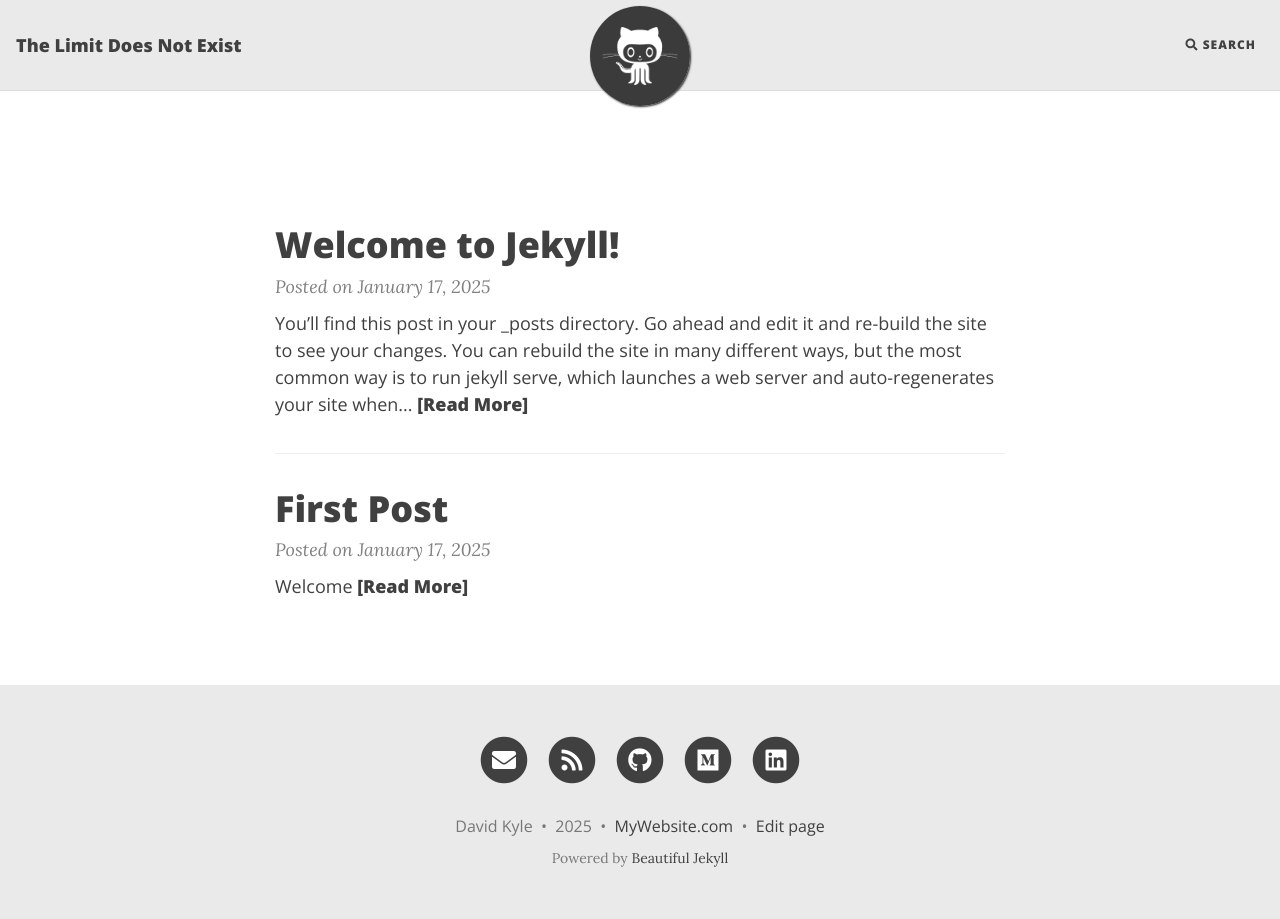
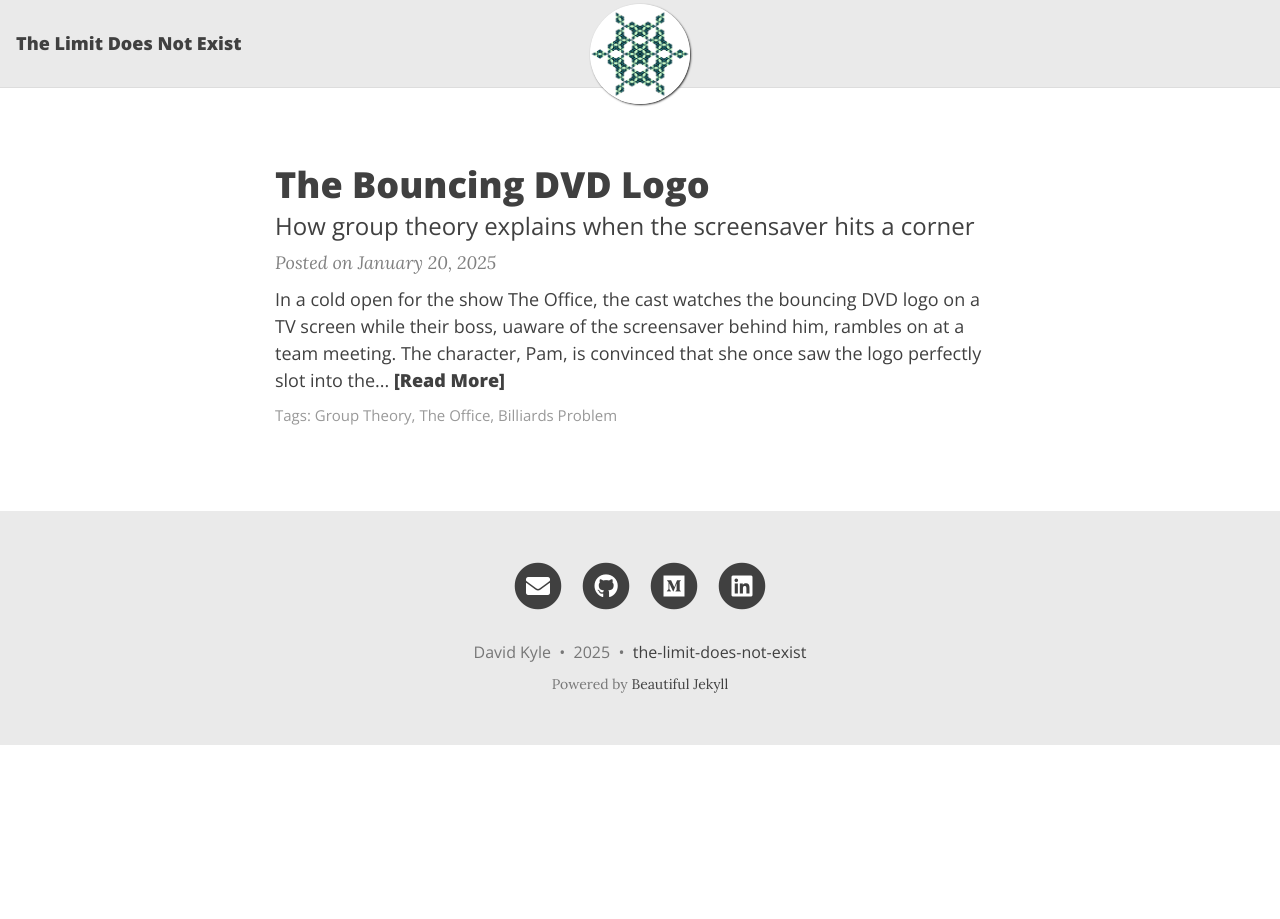
Before and after one commit to davidthemathman/the-limit-does-not-exist, a Jekyll site: the page built from index.markdown, in a window 1280 px wide. Built offline with Jekyll 4.4.1, drawn with Linux system fonts in a browser that asks for light colours; nearby versions of some CDN libraries; the list of posts is cut into pages by our own code; comment, search, counter and statistics services are not loaded; some of the changed lines change nothing that is shown.

Commit message:
add post

```diff
--- a/_config.yml
+++ b/_config.yml
@@ -20,14 +20,12 @@
 
 title: The Limit Does Not Exist
 author: David Kyle
-email: your-email@example.com
+email: davidnkyle@gmail.com
 description: >- # this means to ignore newlines until "baseurl:"
-  Write an awesome description for your new site here. You can edit this
-  line in _config.yml. It will appear in your document head meta (for
-  Google search results) and in your feed.xml site description.
+  Learn about inspiring mathematics without the burden of being overly academic.
 baseurl: "" # the subpath of your site, e.g. /blog
 url: "" # the base hostname & protocol for your site, e.g. http://example.com
-twitter_username: jekyllrb
+# twitter_username: jekyllrb
 github_username:  davidthemathman
 repository: davidthemathman/the-limit-does-not-exist
 
@@ -43,14 +41,14 @@ plugins:
 
 # Image to show in the navigation bar - works best with a square image
 # Remove this parameter if you don't want an image in the navbar
-avatar: "assets/img/avatar-icon.png"
+avatar: "assets/img/fractal.png"
 
 # By default, the image is cut into a circle. You can disable this behaviour by setting 'round-avatar: false'
 round-avatar: true
 
 # If you want to have an image logo in the top-left corner instead of having the title of the website,
 # then specify the following parameter
-# title-img: /assets/img/avatar-icon.png
+# title-img: /assets/img/fibonacci.png
 
 #####################################
 # --- Footer social media links --- #
@@ -61,11 +59,11 @@ round-avatar: true
 # Uncomment the links you want to show and add your information to each one.
 social-network-links:
   email: "davidnkyle@gmail.com"
-  rss: true  # remove this line if you don't want to show an RSS link at the bottom
+#  rss: true  # remove this line if you don't want to show an RSS link at the bottom
   github: davidthemathman
-  medium: https://medium.com/@david.kyle_13073
+  medium: david.kyle_13073
 #  reddit: yourname or r/yoursubreddit
-  linkedin: https://www.linkedin.com/in/david-kyle-357866128/
+  linkedin: david-kyle-357866128
 #  xing: yourname
 #  stackoverflow: "3943160/daattali"
 #  snapchat: deanat78
@@ -98,14 +96,14 @@ rss-description: This website is a virtual proof that I'm awesome
 
 # Select which social network share links to show in posts
 share-links-active:
-  twitter: true
+  twitter: false
   facebook: true
   linkedin: true
   vk: false
 
 # How to display the link to your website in the footer
 # Remove this if you don't want a link in the footer
-url-pretty: "MyWebsite.com"
+url-pretty: "the-limit-does-not-exist"
 
 # Add the website title to the title of every page
 title-on-all-pages: true
@@ -120,10 +118,10 @@ feed_show_excerpt: true
 feed_show_tags: true
 
 # Add a search button to the navbar
-post_search: true
+# post_search: true
 
 # Add a button in the footer to edit the current page. Only works if your website is hosted on GitHub
-edit_page_button: true
+# edit_page_button: true
 
 # Allow sub-menu items (second-level navigation menu items) to be longer than the top-level menu
 # If this setting is off, then long sub-menu words might get cut off
--- a/_posts/2025-01-17-first-post.md
+++ /dev/null
@@ -1,10 +0,0 @@
----
-layout: post
-title:  "First Post"
----
-
-# Welcome
-
-**Hello world**, this is my first Jekyll blog post.
-
-I hope you like it!
--- a/_posts/2025-01-17-welcome-to-jekyll.markdown
+++ /dev/null
@@ -1,36 +0,0 @@
----
-layout: post
-title:  "Welcome to Jekyll!"
-date:   2025-01-17 16:11:34 -0800
-categories: jekyll update
-mathjax: true
----
-You’ll find this post in your `_posts` directory. Go ahead and edit it and re-build the site to see your changes. You can rebuild the site in many different ways, but the most common way is to run `jekyll serve`, which launches a web server and auto-regenerates your site when a file is updated.
-
-Jekyll requires blog post files to be named according to the following format:
-
-`YEAR-MONTH-DAY-title.MARKUP`
-
-Where `YEAR` is a four-digit $$w$$ number, `MONTH` and `DAY` are both two-digit numbers, and `MARKUP` is the file extension representing the format used in the file. After that, include the necessary front matter. Take a look at the source for this post to get an idea about how it works.
-
-$$\\(e^{i \pi} = -1\))$$
-
-\\($$e^{i \pi} = -1$$\))
-
-$$e^{i \pi}$$
-
-Jekyll also offers powerful support for code snippets:
-
-{% highlight ruby %}
-def print_hi(name)
-  puts "Hi, #{name}"
-end
-print_hi('Tom')
-#=> prints 'Hi, Tom' to STDOUT.
-{% endhighlight %}
-
-Check out the [Jekyll docs][jekyll-docs] for more info on how to get the most out of Jekyll. File all bugs/feature requests at [Jekyll’s GitHub repo][jekyll-gh]. If you have questions, you can ask them on [Jekyll Talk][jekyll-talk].
-
-[jekyll-docs]: https://jekyllrb.com/docs/home
-[jekyll-gh]:   https://github.com/jekyll/jekyll
-[jekyll-talk]: https://talk.jekyllrb.com/
--- /dev/null
+++ b/_posts/2025-01-20-bouncing-logo.md
@@ -0,0 +1,128 @@
+---
+layout: post
+title: The Bouncing DVD Logo
+subtitle: How group theory explains when the screensaver hits a corner
+gh-repo: davidthemathman/the-limit-does-not-exist
+tags: [Group Theory, The Office, Billiards Problem]
+comments: true
+mathjax: true
+author: David Kyle
+---
+
+In a cold open for the show The Office, the cast watches the bouncing DVD logo on a TV screen while their boss, uaware of the screensaver behind him, rambles on at a team meeting.
+The character, Pam, is convinced that she once saw the logo perfectly slot into the corner of the screen. After a few near misses, the logo finally hits the corner and the cast cheers in excitement.
+
+![office](/assets/img/office_bouncing_logo.gif){: .mx-auto.d-block :}
+
+
+This cast is not the first to be mesmerized by the DVD screensaver. The question about the path of a bouncing object in a rectangle first came up in the context of billiards.
+Knowing what angle to cue the ball to get it into a corner pocket. Mathematicians took this concept and ran with it creating a bunch of problems around idealized billiards tables
+with perfect elasticity and no friction so that the ball could bounce indefinitely. There is a wealth of literature on the subject, considering all kinds of pool tables, including
+triangles, regular polygons, circles, ellipses, or arbitrary smooth boundaries.
+
+Given the extensive research on this fun problem, I know I won't be adding anything new to the topic, but I am excited to think about it all the same. I was particularly interested
+if the movement of the bouncing screensaver in a rectangular screen could be represented as an algebraic group.
+
+## Motivating Questions
+
+In particular, there are a few questions I want to answer. Given the starting position and slope of of the moving logo:
+
+1. Will the logo every hit a corner exactly? Which corners?
+2. How many bounces are between each corner hit?
+3. Which corner will the logo hit next and how many bounces until it does?
+
+![office](/assets/img/DVD_logo_bouncing.gif){: .mx-auto.d-block :}
+
+### Horizontal Case
+
+First, consider the case where DVD logo moves horizontally side-to-side. I'm going to try to represent the movement with modular arithmetic. To do so, let's assume that the logo is moving
+(it's not stationary), then the logo could be anywhere along the width of the screen, $$w$$. However, the logo also has two modes of movement, either moving to the left or moving to the right.
+So, rather than considering only the location of the point, I'll consider the distance of the point along the path out and back starting from the left edge. So, while a point at $$w/2$$ moving
+to the right is at the same position as a point at $$w/2$$ moving to the left, they are at different points along their journey. The first one being in the first half, having gone distance $$w/2$$
+and the second one already in the second half of the trip being distance $$\frac {3w}2$$ from the starting point. The addition operator modulo $$2w$$ represents the location of the point with the
+sum of the two distances.
+
+<img src="/assets/img/back_and_forth.png" alt="drawing" width="300" style="display: block; margin: 0 auto"/>
+
+The horizontal movement case is simple. If the logo starts along the top edge, it will alternate between the top two corners. If it's along the bottom edge, it will alternate between the bottom two corners.
+Otherwise, it never hits any corners. The vertical case is similar.
+
+### Diagonal Case
+
+Now, let's think about when the movement is some diagonal (not vertical, horizontal, or stationary). First, I note that when moving on a diagonal, the horizontal and vertical components of the moving logo
+operate independently. Whenever, the logo hits a left or right wall, the horizontal component of it's trajectory flips, but the vertical component remains constant and vice versa for the top and bottom walls
+of the screen. When the logo hist a corner exactly, screensavers typically reverse their path in a 180 degree turn (which is the same as a horizontal and vertical flip). Since the physics of the path of the
+ball has independent components, I can represent it's position as the external direct product of two cyclic groups $$[0, 2w) \oplus [0, 2h)$$ where $$w, h$$ are the width and height of the screen and
+the operation is modular addition of real numbers. You can think of the $$x$$ component representing the horizontal out-and-back distance and the $$y$$ component as the vertical out-and-back distance.
+It may be helpful to think of the topology of this group as a torus.
+
+![torus](/assets/img/modular_2d.png){: .mx-auto.d-block :}
+
+The rectangular group $$[0, 2w) \oplus [0, 2h)$$ is isomorphic to the group $$[0, 2) \oplus [0, 2)$$ and for convenience, I'll be using this group. This is essentially normalizing the screen height
+and width to create a unit square screen. Also, I'll be referring to a points location $$(x, y) \in [0, 2) \oplus [0, 2)$$ in terms of the group, not the physical location on the screen. So, a point
+at $$(0.5, 0.5)$$ and one at $$(1.5, 1.5)$$ both are located in the middle of the screen, but are at different points in their cyclic paths and so are considered distinct points. I'll refer to $$[0, 2)
+\oplus [0, 2)$$ simply as $$[0, 2)^2$$ assuming it's clear that it's an external direct product under real modular addition.
+
+Suppose the path of the logo goes through point $$(x_0, y_0)$$ with rational slope $$n/d$$ where $$n, d$$ are nonzero integers and $$|n|$$ and $$|d|$$ are relatively prime (i.e. the fraction is simplified).
+ The equation of this line is
+
+$$n(x - x_0) = d(y - y_0)$$
+
+where the operation is real addition modulo 2. It's important that the coefficients $$n, d$$ in this equation are integers because in general scalar multiplication is not well-defined for
+modular addition. So, $$n$$ and $$d$$ are interpreted in the typical group theory context as a $$n$$ and $$d$$ summand with negatives representing inverses.
+
+<img src="/assets/img/line_in_torus.png" alt="drawing" width="300" style="display: block; margin: 0 auto"/>
+
+Rearranging this formula, I get
+
+$$nx - dy = nx_0 - dy_0.$$
+
+### The Homomorphism
+
+The function $$\phi((x, y)) = nx - dy$$ is a homomorphism from $$[0, 2)^2$$ to $$[0, 2)$$. Proof: Let $$(x, y)$$ and $$(x', y')$$ be in $$[0, 2)^2$$. Then,
+
+$$\phi((x, y) + (x', y'))$$
+
+$$ = \phi(x + x', y + y')$$
+
+$$ = n(x + x') - d(y + y')$$
+
+$$ = nx - dy + nx' - dy'$$
+
+$$ = \phi((x, y)) + \phi((x', y')).$$
+
+The kernel, a normal subgroup of $$[0, 2)^2$$ represents the set of points in the path of the bouncing logo with slope $$n/d$$ in the situation when the starting position $$(x_0, y_0)$$
+satisfies $$nx_0 - dy_0 = 0$$.
+
+$$\ker(\phi) = \{(x, y) : nx - dy = 0\} \triangleleft [0, 2)^2$$
+
+For other starting positions where $$nx_0 - dy_0$$ is not necessarily zero, the set of points in the path of the bouncing logo is a coset of $$\ker(\phi)$$ given by the isomorphism
+$$\phi((x_0, y_0)) \rightarrow (x_0, y_0) + \ker(\phi)$$ from $$\phi([0, 2)^2)$$ to $$[0, 2)^2 / \ker(\phi)$$. Also, $$\phi([0, 2)^2) = [0, 2)$$. Proof: Let $$z \in [0, 2)$$. Since $$n \ne 0$$,
+
+$$\phi((z/n, 0)) = n (z/n) + d(0) = z.$$
+
+This means the bouncing paths can be uniquely characterized by the slope $$n/d$$ and a value $$c \in [0, 2)$$. Starting values with the same value under $$\phi$$ result in the same path.
+So, it's sufficient to know just the $$c = \phi((x_0, y_0))$$ value instead of the exact starting position $$(x_0, y_0)$$.
+
+### Which Corners?
+
+The four corners of the screen are represented by the integer values in $$[0, 2)^2$$. If $$c$$ is not an integer notice that $$nx - dy = c$$ will have no integer solutions because if $$x$$
+and $$y$$ were integers, $$c$$ would be also.
+
+If $$c = 0$$, this corresponds to the case where the set of values in the path is a subgroup. It contains the identity $$n(0) - d(0) = 0$$, but it will also hit the corner
+$$(d \mod 2, n \mod 2)$$. Proof:
+
+$$n (d \mod 2) - d (n \mod 2) = nd \mod 2 - dn \mod 2 = 0.$$
+
+$$(d \mod 2, n \mod 2) \ne (0, 0)$$ because at least one of $$n$$ and $$d$$ must be odd. Otherwise, they would not be relatively prime.
+
+The corner solutions correspond exactly to the kernel of the same mapping we used earlier except applied to the integer subgroup $$\mathbb{Z}_2^2 < [0, 2)^2$$.
+
+$$\ker(\phi) = \{(0, 0), (d \mod 2, n \mod 2) \}$$
+
+There is only one other coset to $$\ker(\phi)$$ corresponding to when $$c = 1$$ which will result in the other two corners.
+
+Amazingly, knowing if the logo will hit a corner is just a matter of checking if $$nx_0 - dy_0$$ is an integer. If it is an integer, it will hit a pair of corners. However, any two
+ corners are possible and it just depends on the parity of $$n$$ and $$d$$ and whether $$nx_0 - dy_0$$ is 0 or 1.
+
+So far, I've answered the first question: knowing the conditions in which the logo will hit a corner and which corners it will hit. I will save the next two questions for a future post.
```
Also changed, not shown: assets/img/DVD_logo_bouncing.gif (added), assets/img/back_and_forth.png (added), assets/img/fractal.PNG (added), assets/img/line_in_torus.png (added), assets/img/modular_2d.png (added), 1 other file.
